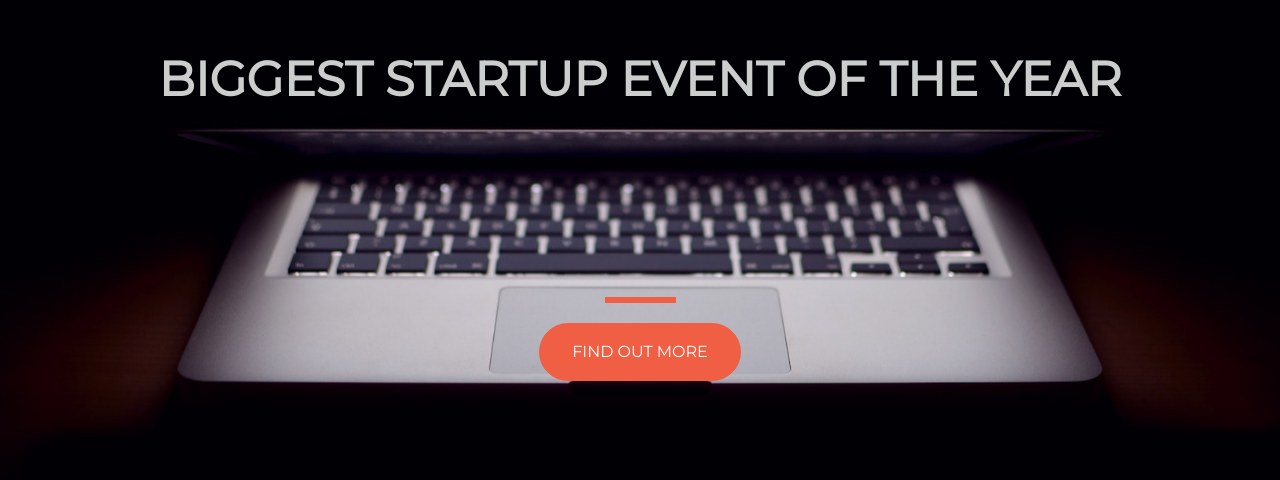
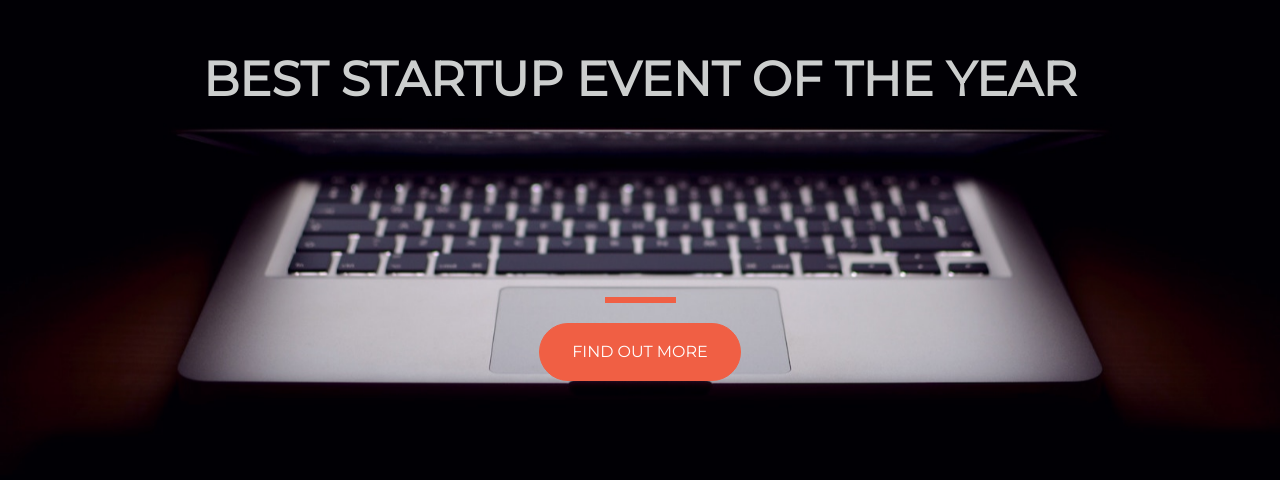
Before and after one commit to silverzaju/ztm_startup, a plain HTML site: page index.html in a window 1280 px wide. Shown: the part 184-664 px from the top of the page. Drawn offline with nearby package versions, Linux system fonts and the light colour scheme.

Commit message:
index.html main header changed

```diff
--- a/index.html
+++ b/index.html
@@ -20,7 +20,7 @@
     <div class="container d-flex align-items-center h-100">
       <div class="row">
         <header class="text-center col-12">
-          <h1 class="text-uppercase"><strong>biggest startup event of the year</strong></h1>
+          <h1 class="text-uppercase"><strong>best startup event of the year</strong></h1>
         </header>
         <div class="buffer col-12"></div>
         <section class="text-center col-12">
```
